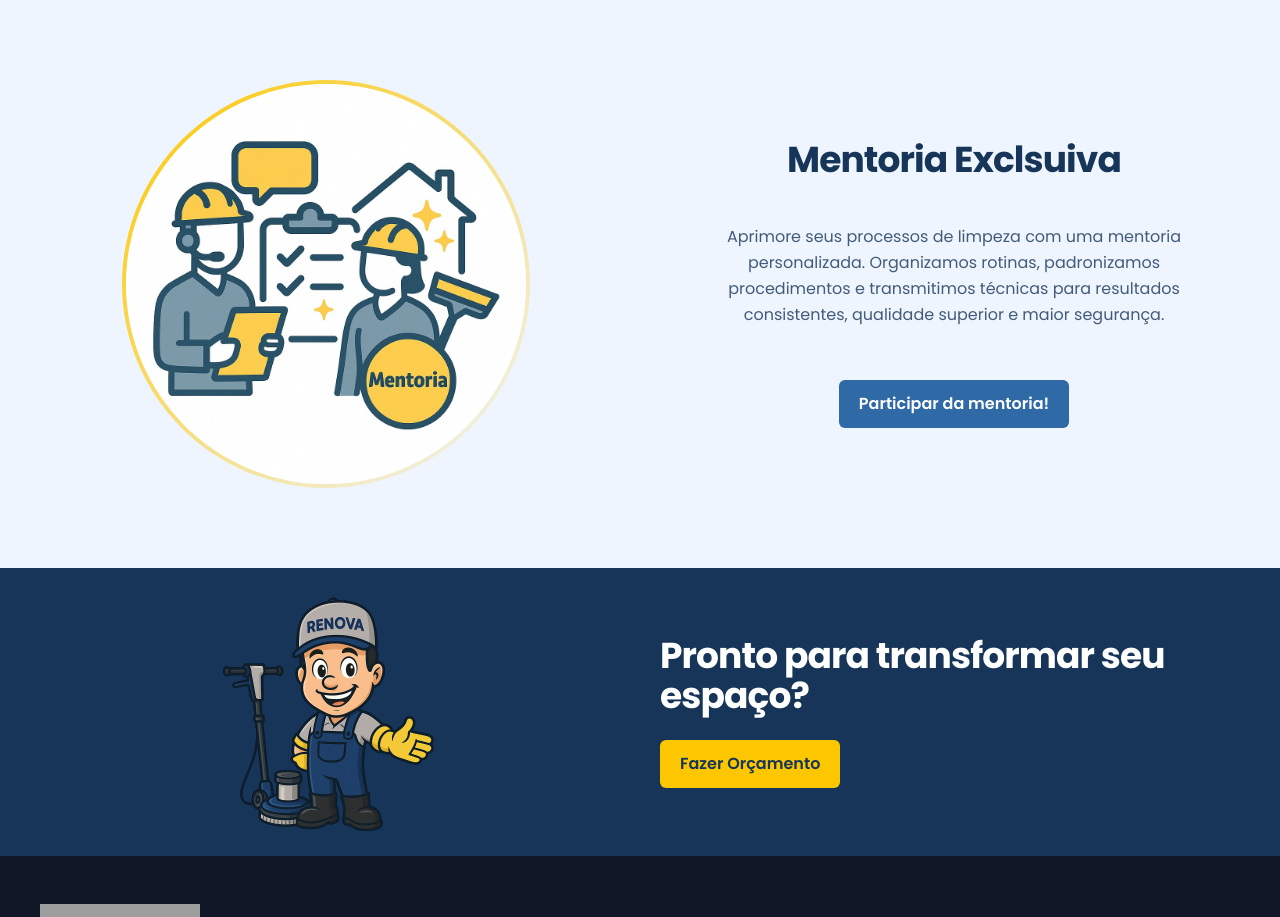
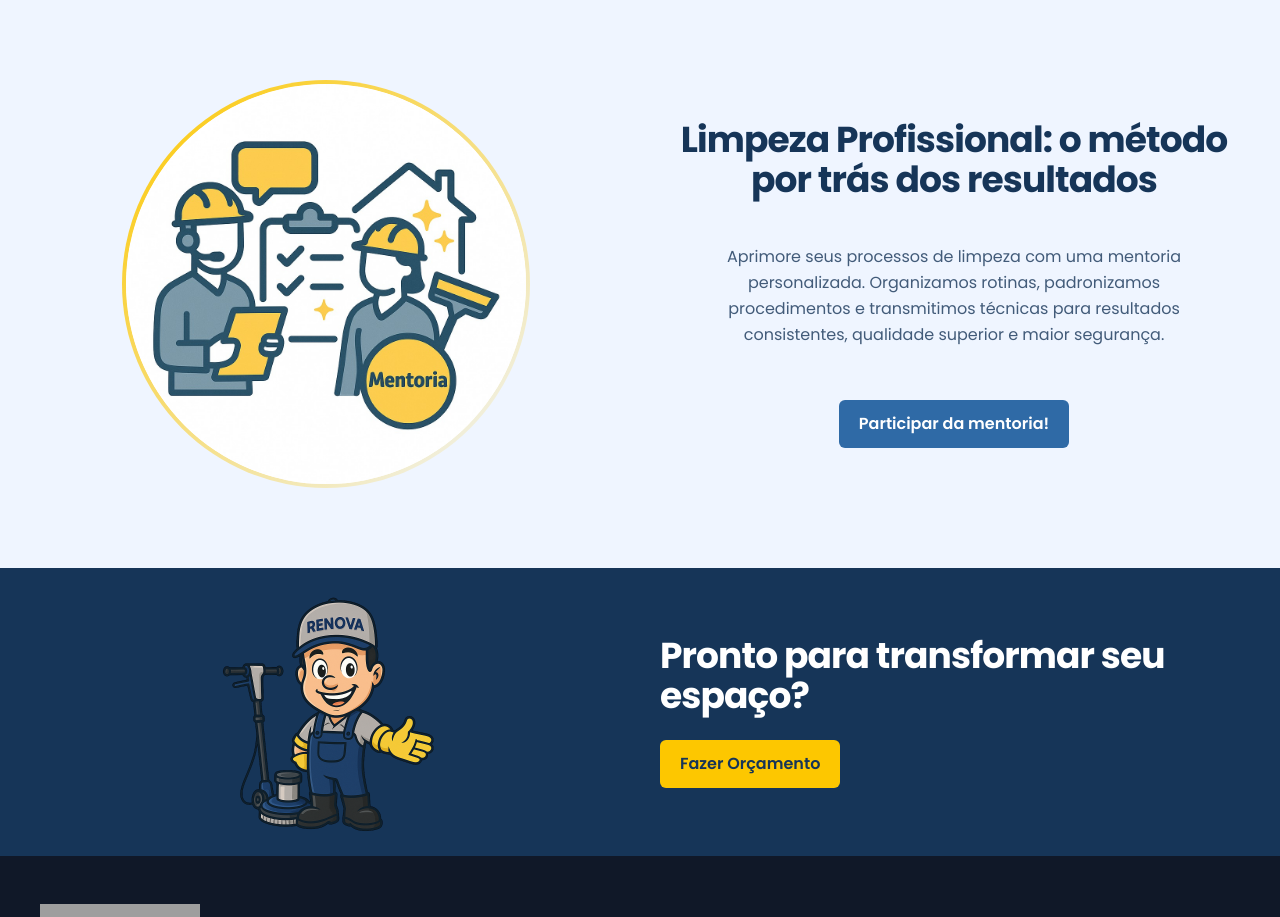
Before and after one commit to RenovaLimpeza/Renova-1.0, a Next.js app: page / in a window 1280 px wide. Shown: the part 2320-3237 px from the top of the page. Built offline with nearby package versions, Linux system fonts and the light colour scheme; no server answers; grey boxes are pictures that could not be loaded.

Commit message:
fix: atualizando titulo de mentoria

```diff
--- a/src/components/Mentoria.tsx
+++ b/src/components/Mentoria.tsx
@@ -13,7 +13,7 @@ interface MentoriaSectionProps {
 
 export default function Mentoria({
   id = "mentoria",
-  title = "Mentoria Exclsuiva",
+  title = "Limpeza Profissional: o método por trás dos resultados",
   description =
     "Aprimore seus processos de limpeza com uma mentoria personalizada. Organizamos rotinas, padronizamos procedimentos e transmitimos técnicas para resultados consistentes, qualidade superior e maior segurança.",
   ctaLabel = "Participar da mentoria!",
```
